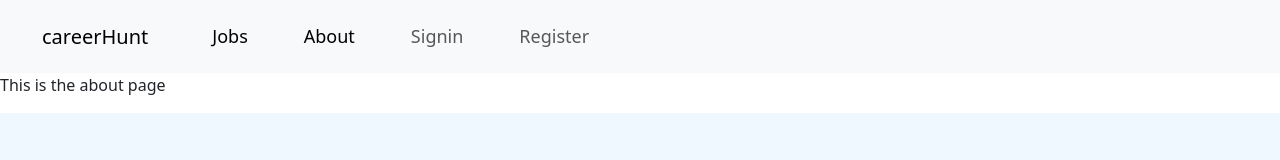
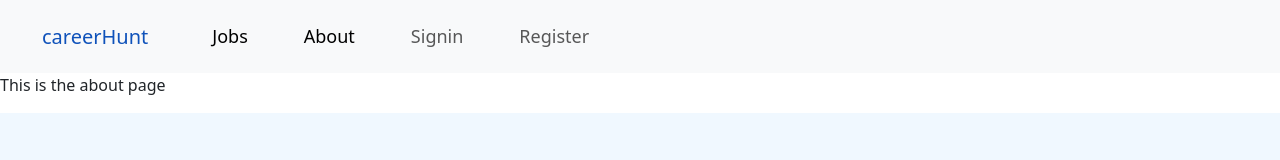
Before and after one commit to A-O-Emmanuel/careerhunt-front-end, a React (Vite) app: page /about in a window 1280 px wide. Shown: the top 160 px of the page. Built offline with nearby package versions, Linux system fonts and the light colour scheme.

Commit message:
chamged the color of the logo text

```diff
--- a/src/components/Header.jsx
+++ b/src/components/Header.jsx
@@ -4,7 +4,7 @@ function Header() {
     return <>
     <nav className="navbar navbar-expand-lg bg-body-tertiary nav">
         <div className="container-fluid">
-            <a className="navbar-brand" href="#">careerHunt</a>
+            <a className="navbar-brand nav__logo" href="#">careerHunt</a>
             <button className="navbar-toggler" type="button" data-bs-toggle="collapse" data-bs-target="#navbarSupportedContent" aria-controls="navbarSupportedContent" aria-expanded="false" aria-label="Toggle navigation">
                 <span className="navbar-toggler-icon"></span>
             </button>
--- a/src/index.css
+++ b/src/index.css
@@ -6,6 +6,9 @@
     padding-left: 30px;
 }
 
+.nav__logo {
+    color: #0F52BA;
+}
 .nav__item--jobs {
     margin-left: 40px;
     font-size: 18px;
@@ -85,7 +88,6 @@
 
 }
 
-
 .job-info--box{
     border-color: aqua;
     margin-bottom: 50px;
```
